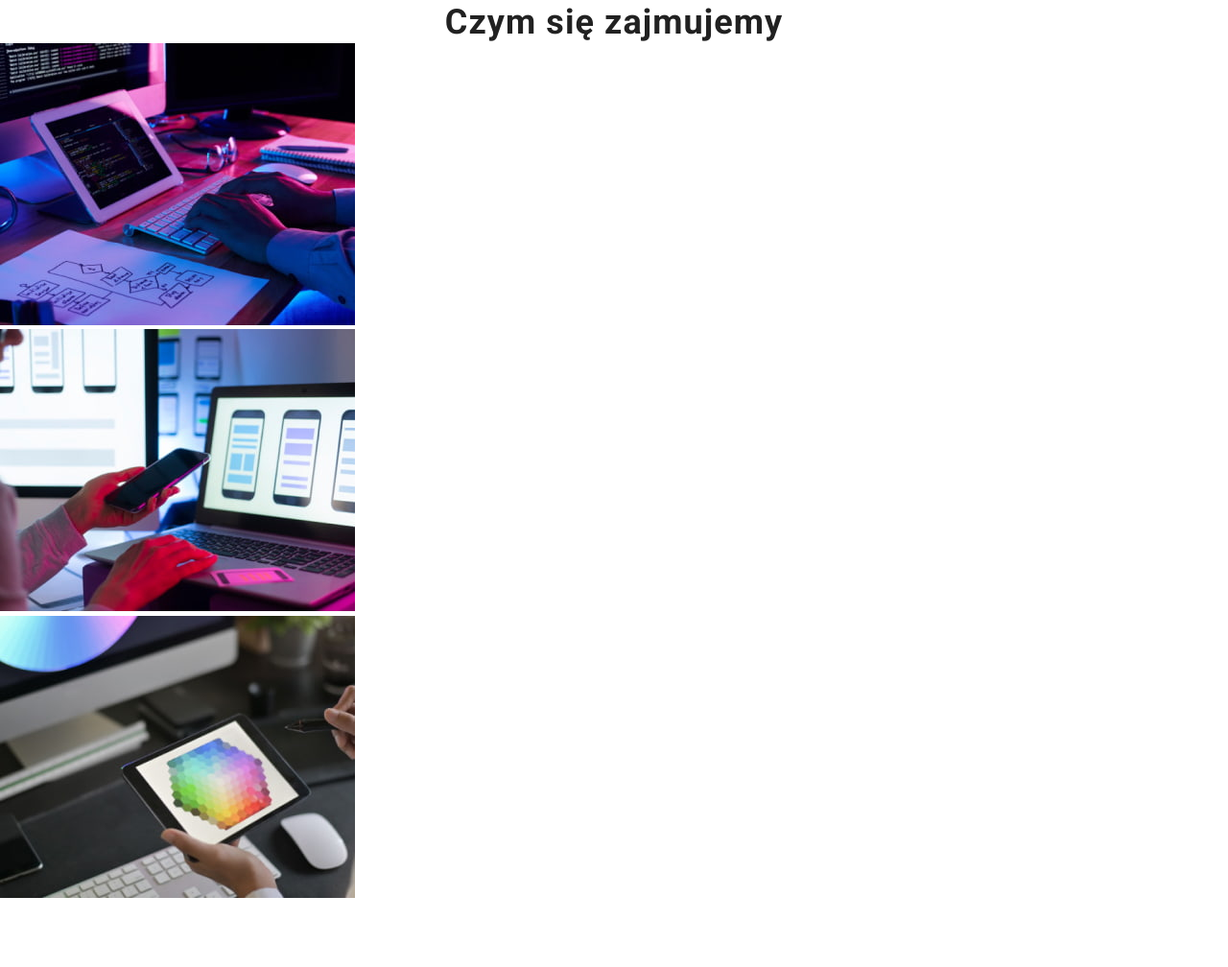
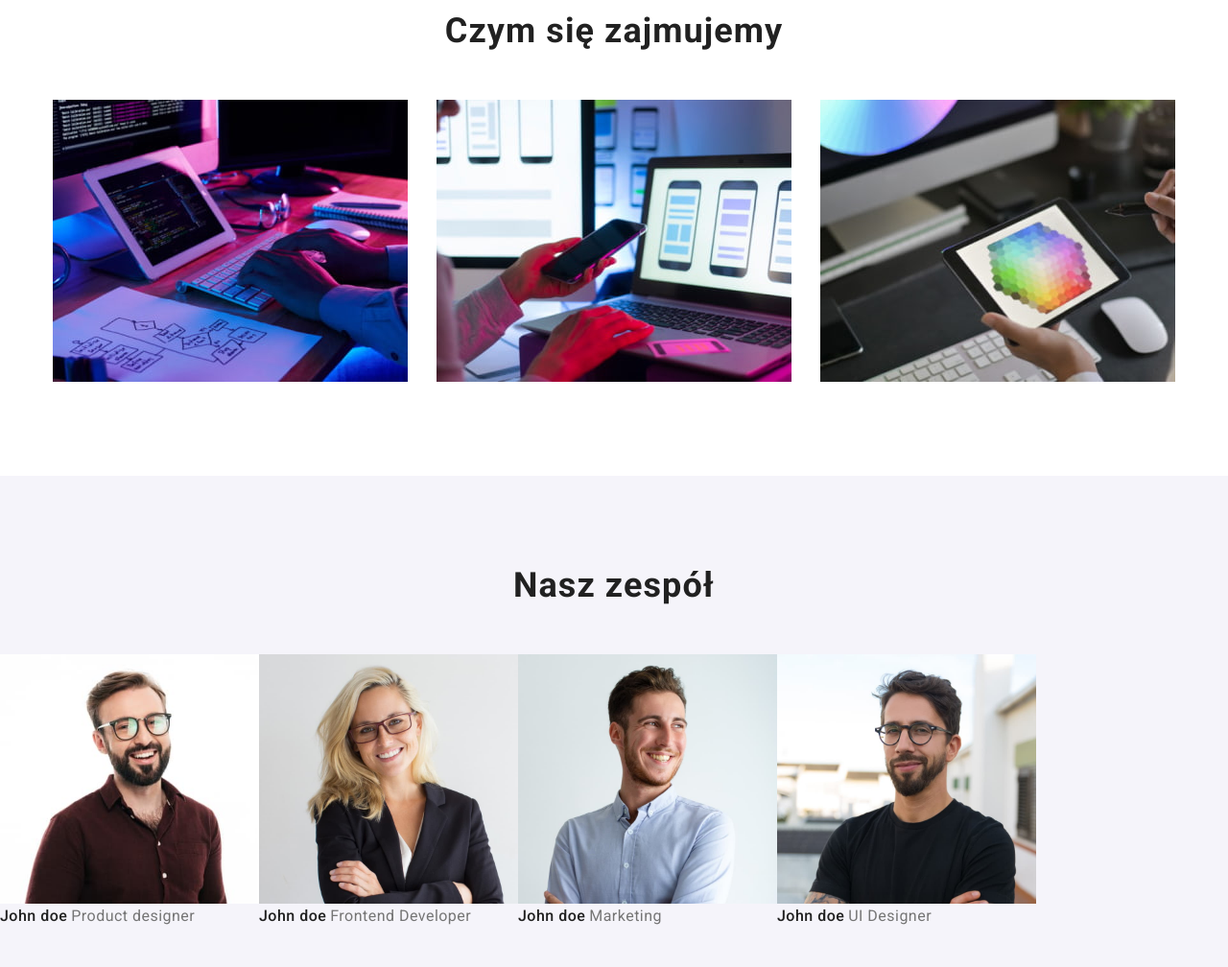
Before and after one commit to KacperTrybus/goit-markup-hw-03, a plain HTML site: page index.html in a window 1280 px wide. Shown: the part 1152-2160 px from the top of the page at 96% size. Drawn offline with nearby package versions, Linux system fonts and the light colour scheme.

Commit message:
czym sie zajmujemy done

```diff
--- a/css/styles.css
+++ b/css/styles.css
@@ -148,7 +148,6 @@ body {
   line-height: 1.17;
   letter-spacing: 0.03em;
   text-transform: uppercase;
-  margin-bottom: 10px;
 }
 .p-text {
   color: var(--nr-color);
@@ -266,3 +265,22 @@ body {
   display: inline-flex;
   text-align: left;
 }
+.paragraph-list span {
+  display: inline-flex;
+  margin-bottom: 10px;
+}
+.paragraph-list p {
+  margin-right: 30px;
+}
+.images-list-box {
+  display: flex;
+  margin-top: 50px;
+  justify-content: center;
+}
+.mid-photo {
+  padding: 0px 30px;
+}
+.images-team-list-box {
+  display: inline-flex;
+  margin-top: 50px;
+}
--- a/index.html
+++ b/index.html
@@ -71,7 +71,7 @@
           <ul class="paragraph-list paragraph-list-box">
             <li>
               <span class="p-header"><b>LOREM IPSUM</b></span>
-              <br />
+
               <p class="p-text">
                 Lorem ipsum dolor sit amet, consectetur adipiscing elit. Nam vel arcu sem. Sed non
                 sodales dui. Interdum et malesuada
@@ -80,7 +80,7 @@
 
             <li>
               <span class="p-header"><b>LOREM IPSUM</b></span>
-              <br />
+
               <p class="p-text">
                 Lorem ipsum dolor sit amet, consectetur adipiscing elit. Nam vel arcu sem. Sed non
                 sodales dui. Interdum et malesuada
@@ -89,7 +89,7 @@
 
             <li>
               <span class="p-header"><b>LOREM IPSUM</b></span>
-              <br />
+
               <p class="p-text">
                 Lorem ipsum dolor sit amet, consectetur adipiscing elit. Nam vel arcu sem. Sed non
                 sodales dui. Interdum et malesuada
@@ -98,7 +98,7 @@
 
             <li>
               <span class="p-header"><b>LOREM IPSUM</b></span>
-              <br />
+
               <p class="p-text">
                 Lorem ipsum dolor sit amet, consectetur adipiscing elit. Nam vel arcu sem. Sed non
                 sodales dui. Interdum et malesuada
@@ -108,8 +108,9 @@
         </div>
       </section>
       <section class="section">
+        <div class="container">
           <h2 class="header-font">Czym się zajmujemy</h2>
-        <ul class="images-list">
+          <ul class="images-list images-list-box">
             <li>
               <img
                 src="images/photo1.jpg"
@@ -118,7 +119,7 @@
                 height="294"
               />
             </li>
-          <li>
+            <li class="mid-photo">
               <img
                 src="images/photo2.jpg"
                 alt="projektowanie aplikacji na telefon"
@@ -135,10 +136,11 @@
               />
             </li>
           </ul>
+        </div>
       </section>
       <section class="team-section section">
         <h2 class="header-font">Nasz zespół</h2>
-        <ul class="images-team-list">
+        <ul class="images-team-list images-team-list-box">
           <li>
             <figure>
               <img src=images/john1.jpg alt="Zdjęcie johna doe" width="270" height="260" />
```
Lines whose indentation alone changed are shown as unchanged.
